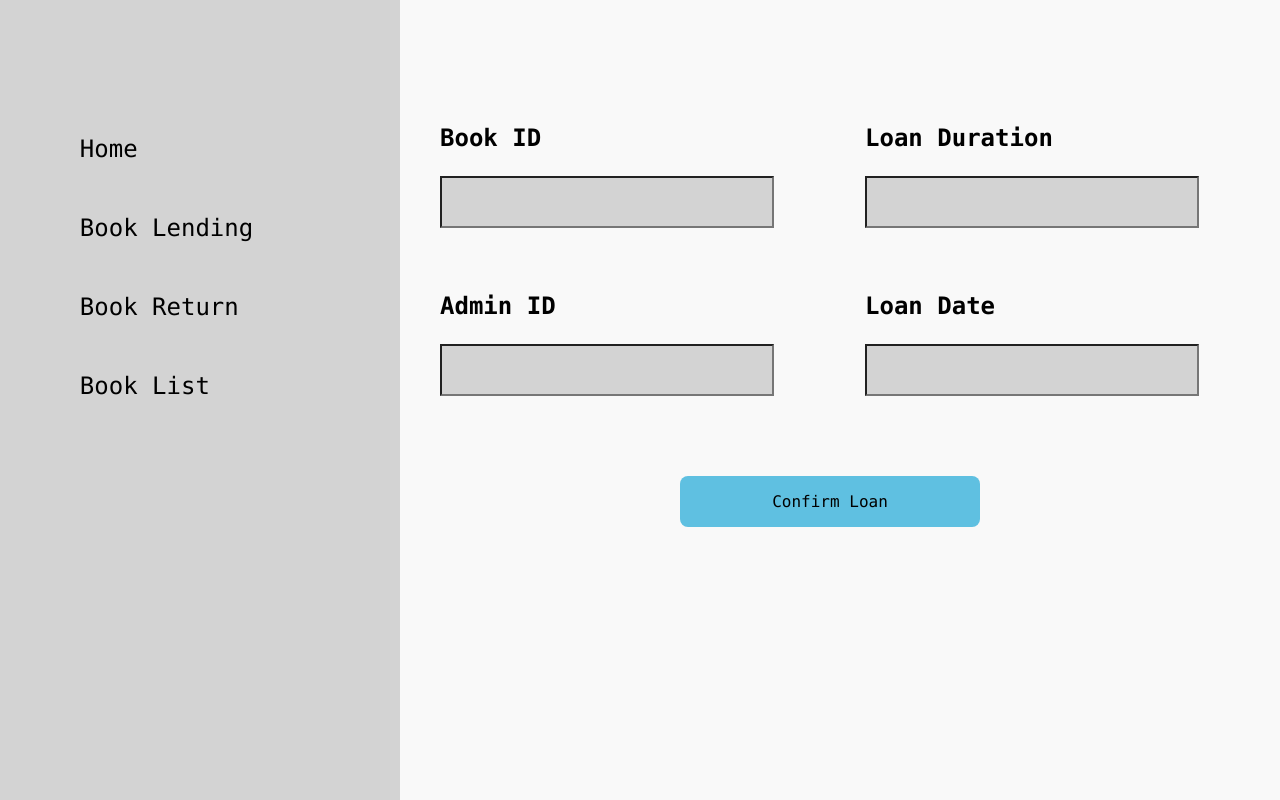
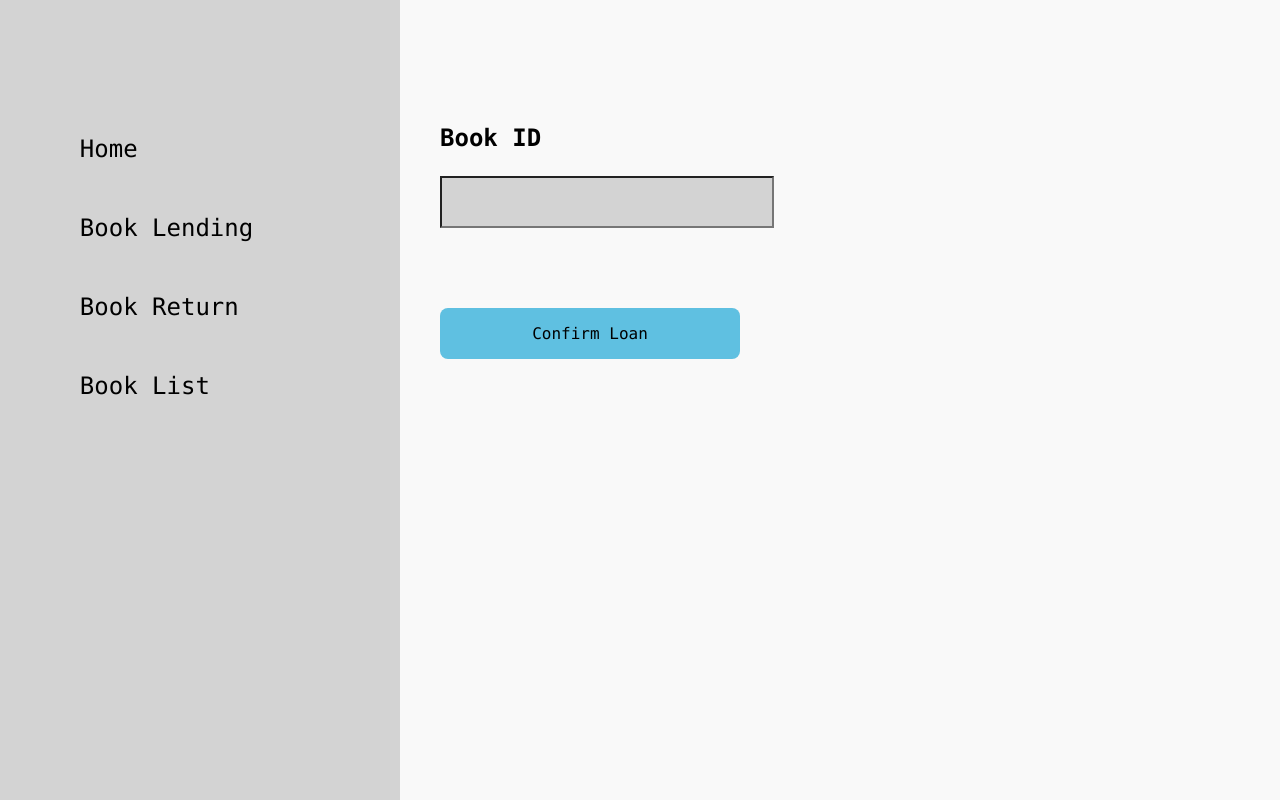
Before and after one commit to emerennovena/library-management-app, a React (Vite) app: page /lending in a window 1280 px wide. Built offline with nearby package versions, Linux system fonts and the light colour scheme.

Commit message:
update booklending page

```diff
--- a/src/pages/BookLending.tsx
+++ b/src/pages/BookLending.tsx
@@ -1,41 +1,66 @@
+import {useState} from 'react';
+
+const LOCAL_STORAGE_KEY = "library_books";
+
+interface Book {
+    id: number;
+    title: string;
+    author: string;
+    available: boolean;
+}
+
 const BookLending = () => {
+    const [bookId, setBookId] = useState('');
+    const [message, setMessage] = useState('');
+
+    const handleLoan = ()  => {
+        const storedBooks = localStorage.getItem(LOCAL_STORAGE_KEY);
+        if(!storedBooks){
+            setMessage('No books in library');
+            return;
+        }
+
+        const books: Book[] = JSON.parse(storedBooks);
+        const bookIndex = books.findIndex(book => book.id === Number(bookId));
+
+        if(bookIndex === -1){
+            setMessage('book ID not found');
+            return;
+        }
+
+        if(!books[bookIndex].available){
+            setMessage('book is already loaned out');
+            return;
+        }
+
+        books[bookIndex].available = false;
+        localStorage.setItem(LOCAL_STORAGE_KEY, JSON.stringify(books));
+
+        setMessage(`Book "${books[bookIndex].title}" has been loaned successfully`);
+        setBookId('');
+    }
+
     return (
-        <div className="page-container">
-
-            <div className="form-row">
-            <div className="form-column">
+        <div className='page-container'>
+        <div className='form-row'>
+            <div className='form-column'>
             <h2 style={{color: 'black', fontFamily: 'Consolas, monospace'}}>Book ID</h2>
             <label>
-                <input type="text" className="input-text"/>
+                <input type="text"
+                className="input-text"
+                value={bookId}
+                onChange={(e) => setBookId(e.target.value)}
+                />
             </label>
             </div>
-
-            <div className="form-column">
-            <h2 style={{color: 'black', fontFamily: 'Consolas, monospace'}}>Loan Duration</h2>
-            <label>
-                <input type="text" className="input-text"/>
-            </label>
-            </div>
-            </div>
-
-            <div className="form-row">
-            <div className="form-column">
-            <h2 style={{color: 'black', fontFamily: 'Consolas, monospace'}}>Admin ID</h2>
-            <label>
-                <input type="text" className="input-text"/>
-            </label>
-            </div>
-
-            <div className="form-column">
-            <h2 style={{color: 'black', fontFamily: 'Consolas, monospace'}}>Loan Date</h2>
-            <label>
-                <input type="text" className="input-text"/>
-            </label>
-            </div>
-            </div>
-
-            <button className="button-lending-position">Confirm Loan</button>
-
+        </div>
+        {message && <p style={{color: 'black'}}>{message}</p>}
+        <button
+        className="button-lending-position"
+        style={{marginLeft: 0}}
+        onClick={handleLoan}
+        >
+            Confirm Loan</button>
         </div>
     );
 };
--- a/src/pages/BookList.tsx
+++ b/src/pages/BookList.tsx
@@ -59,6 +59,7 @@ return (
         <table style={{color: 'black'}}>
         <thead>
             <tr>
+                <th className="font-style">Book ID</th>
                 <th className='font-style'>Title</th>
                 <th className='font-style'>Author</th>
                 <th className='font-style'>Availability</th>
@@ -67,6 +68,7 @@ return (
         <tbody>
             {books.map(book => (
                 <tr key={book.id}>
+                    <td className="font-style">{book.id}</td>
                     <td className="font-style">{book.title}</td>
                     <td className="font-style">{book.author}</td>
                     <td className="font-style">{book.available ? 'Available' : 'Unavailable'}</td>
--- a/src/pages/BookReturn.tsx
+++ b/src/pages/BookReturn.tsx
@@ -1,4 +1,5 @@
 const BookReturn = () => {
+
     return (
         <div className='page-container'>
         <div className='form-row'>
```
